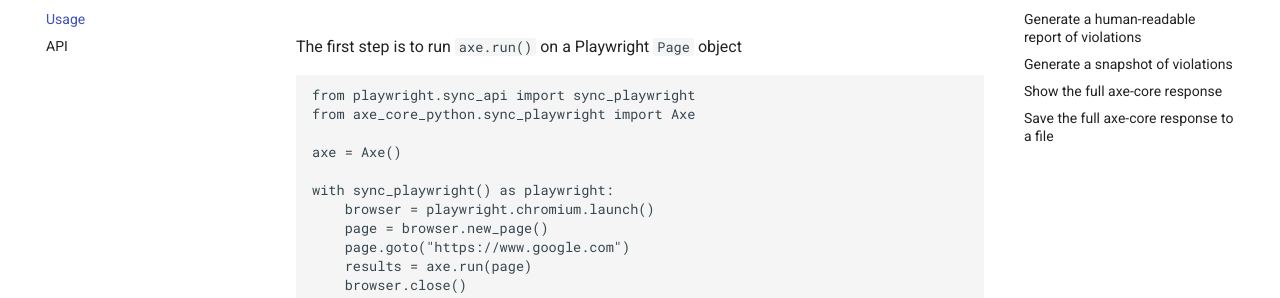
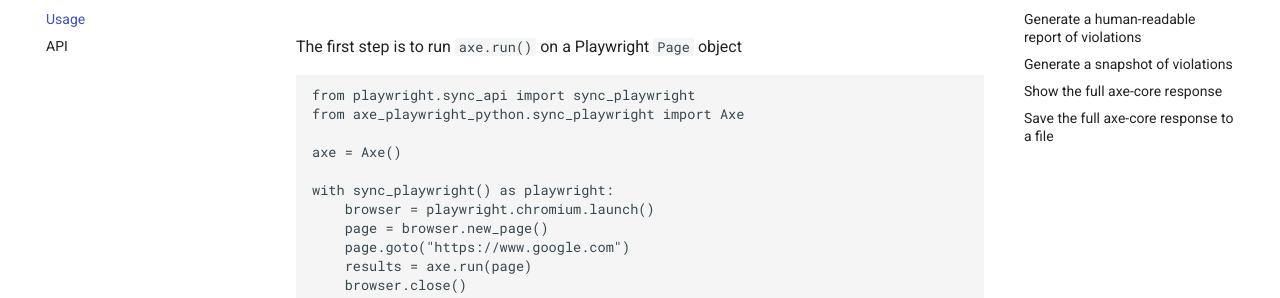
Before and after one commit to pamelafox/axe-playwright-python, an MkDocs documentation site: the page built from docs/usage.md, in a window 1280 px wide and 900 px high. Shown: the part 146-444 px from the top of the window. Built offline with MkDocs 1.6.1 and Material for MkDocs 9.7.7, drawn with Linux system fonts in a browser that asks for light colours; comment, search, counter and statistics services are not loaded.

Commit message:
Correct usage and github link

````diff
--- a/docs/usage.md
+++ b/docs/usage.md
@@ -3,7 +3,7 @@ The first step is to run `axe.run()` on a Playwright `Page` object
 
 ```python
 from playwright.sync_api import sync_playwright
-from axe_core_python.sync_playwright import Axe
+from axe_playwright_python.sync_playwright import Axe
 
 axe = Axe()
 
--- a/pyproject.toml
+++ b/pyproject.toml
@@ -24,7 +24,7 @@ classifiers = [
     ]
 
 [project.urls]
-GitHub = "https://github.com/pamelafox/pytest-axe-playwright-snapshot"
+GitHub = "https://github.com/pamelafox/axe-playwright-python"
 Documentation = "https://pamelafox.github.io/axe-playwright-python"
 
 [project.optional-dependencies]
````
